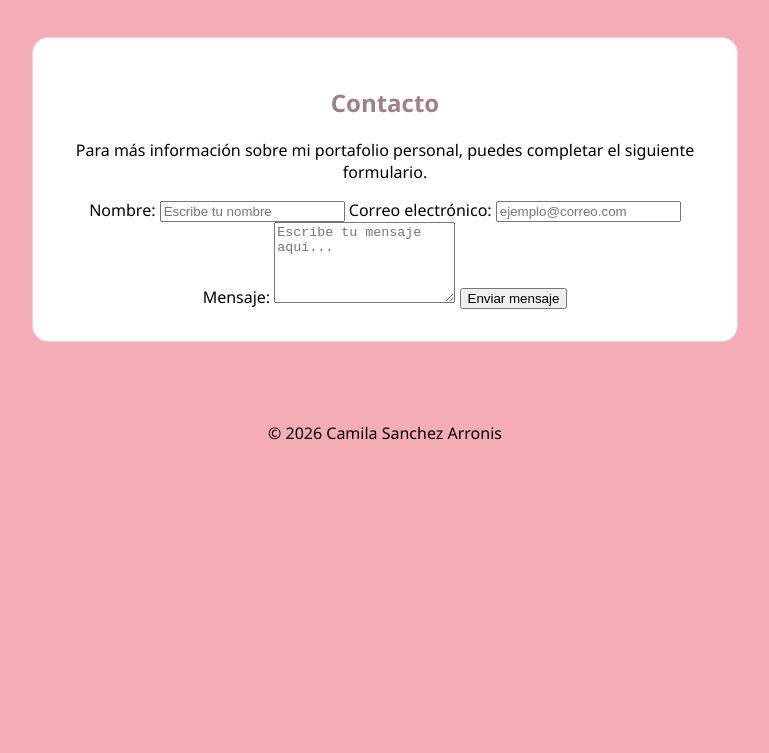
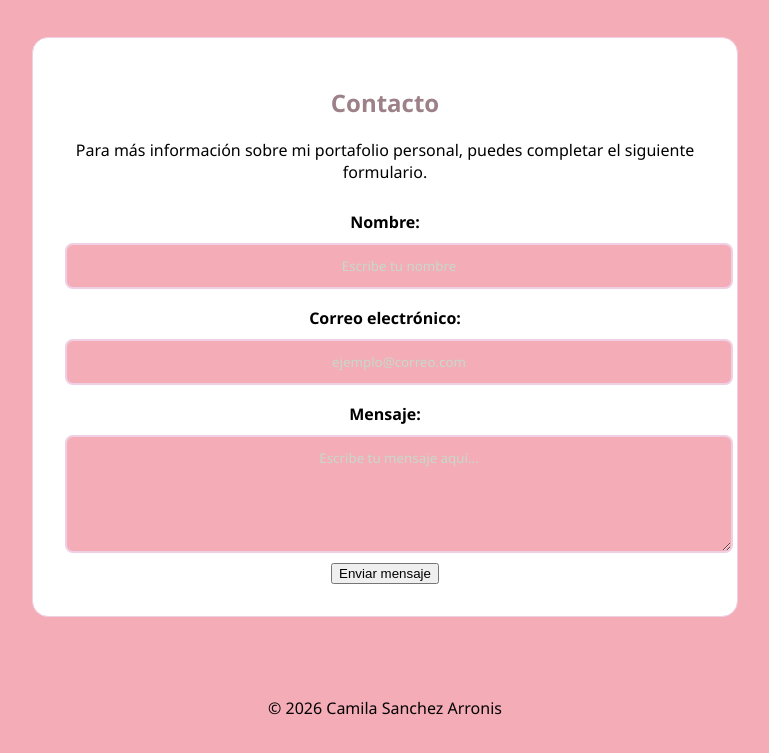
Before and after one commit to cwhmejefw/Proyecto1, a plain HTML site: page index.html in a window 1280 px wide. Shown: the part 2547-3300 px from the top of the page, without its empty margins (255-1024 px from the left). Before the commit the page ends 3031 px from the top, so only its background shows below. Drawn offline with Linux system fonts and the light colour scheme.

Commit message:
Update esilos.css

```diff
--- a/esilos.css
+++ b/esilos.css
@@ -212,7 +212,51 @@ object-fit: cover;
 padding: 0 1rem;
 }
 
+.formulario {
+  display: flex;
 
+  flex-direction: column;
+
+  text-align: center;
+
+  gap: 10px;
+
+  margin-top: 20px;
+}
+
+.formulario label {
+  font-weight: bold;
+
+  margin-top: 8px;
+}
+
+.formulario input,
+.formulario textarea {
+  width: 100%;
+
+  padding: 12px;
+
+  border: 2px solid var(--borde);
+
+  border-radius: 8px;
+
+  background-color: var(--fondo);
+
+  color: var(--texto);
+
+  font-family: inherit;
+
+  text-align: center;
+}
+
+.formulario input::placeholder,
+.formulario textarea::placeholder {
+  color: #c6d9cc;
+}
+
+.formulario button {
+  align-self: center;
+}
 
 
 /* 16. Botón volver arriba */
```
